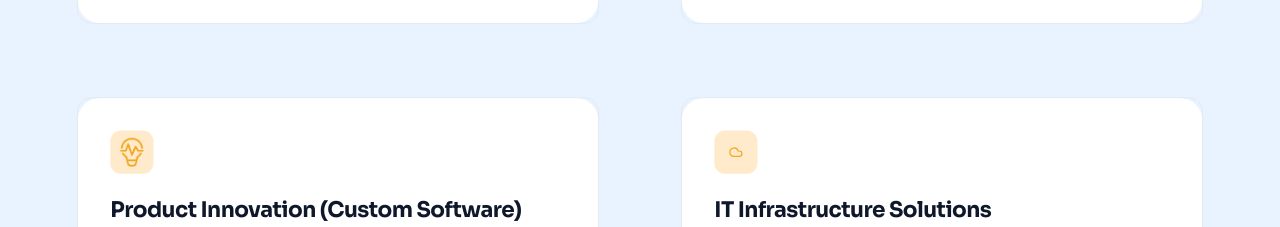
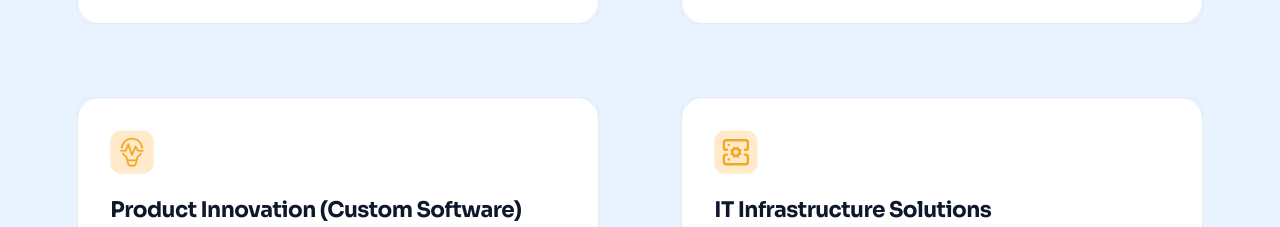
Before and after one commit to ProLaunch-Group/ptech-web, a Next.js app: page / in a window 1280 px wide. Shown: the part 2738-2965 px from the top of the page. Built offline with nearby package versions, Linux system fonts and the light colour scheme.

Commit message:
Feat: Added a service Icon component that return icons

```diff
--- a/src/components/layout/ServiceIcon.tsx
+++ b/src/components/layout/ServiceIcon.tsx
@@ -11,6 +11,7 @@ import {
   Building,
   ShieldCheck,
   Activity,
+  ServerCog,
 } from 'lucide-react';
 
 interface ServiceIconProps {
@@ -45,6 +46,8 @@ export default function ServiceIcon({
       return <ShieldCheck className={className} />;
     case 'activity':
       return <Activity className={className} />;
+    case 'Servers':
+      return <ServerCog className="w-8 h-8 text-amberGold" />;
     default:
       return <Cloud className={className} />;
   }
```
